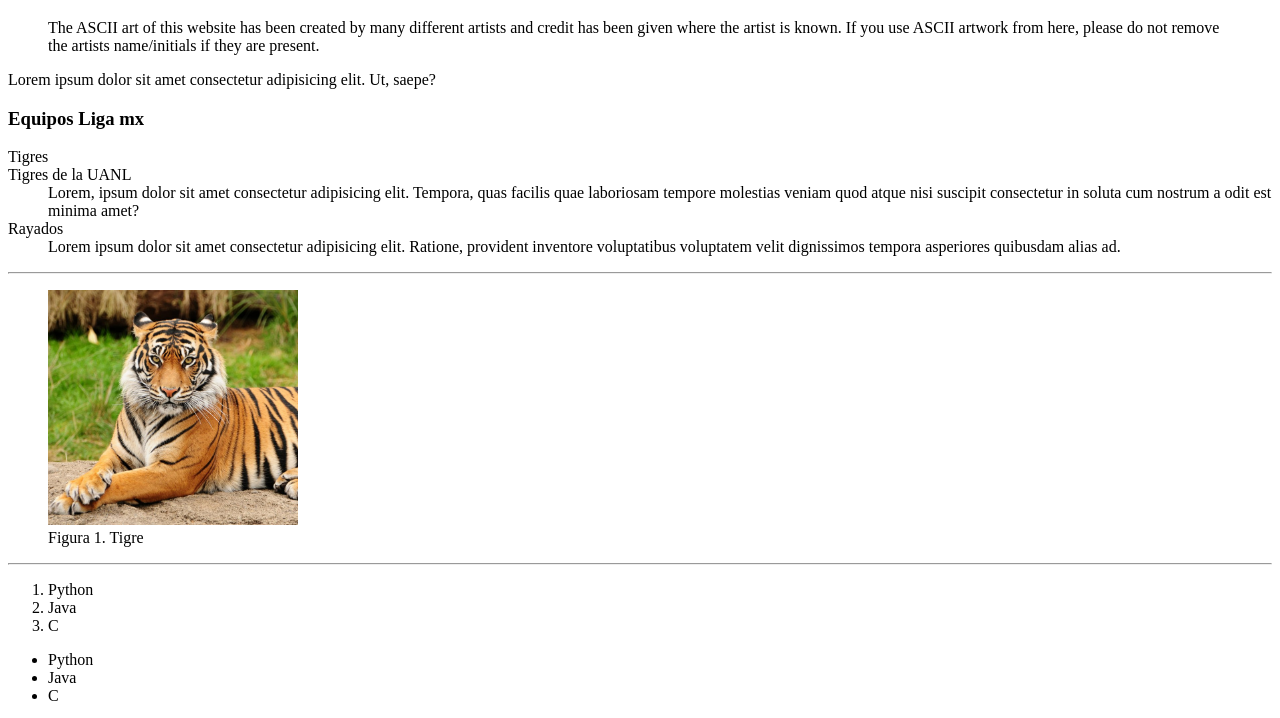
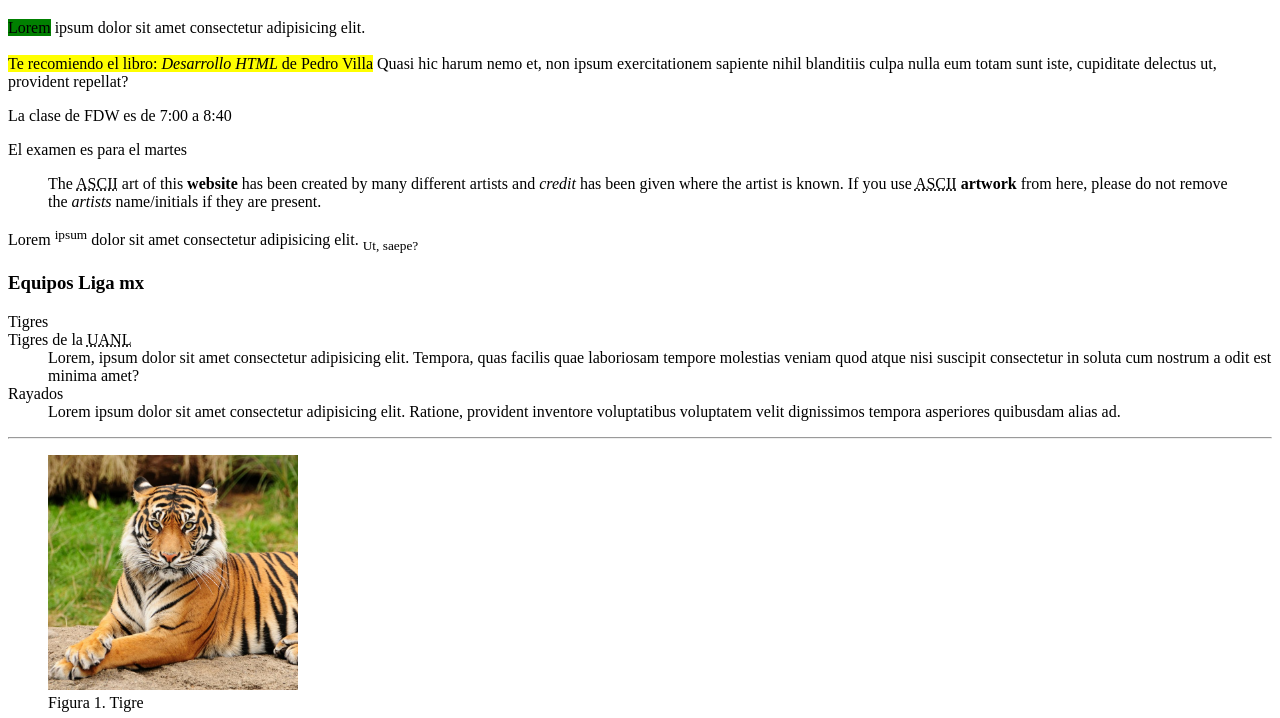
Before and after one commit to LIIgabriel/w52_9_feb, a plain HTML site: page index.html in a window 1280 px wide. Shown: the part 61-779 px from the top of the page. Drawn offline with Linux system fonts and the light colour scheme.

Commit message:
tags de texto

```diff
--- a/index.html
+++ b/index.html
@@ -15,18 +15,40 @@
     <!-- Contenido -->
     <main>
       <article>
+        <p>
+          <span style="background-color: green">Lorem</span> ipsum dolor sit
+          amet consectetur adipisicing elit. <br /><br />
+          <mark
+            >Te recomiendo el libro: <cite>Desarrollo HTML</cite> de Pedro
+            Villa</mark
+          >
+          Quasi hic harum nemo et, non ipsum exercitationem sapiente nihil
+          blanditiis culpa nulla eum totam sunt iste, cupiditate delectus ut,
+          provident repellat?
+        </p>
+        <p>La clase de FDW es de <time>7:00</time> a <time>8:40</time></p>
+        <p>El examen es para el <time datetime="2022-03-23 09:00">martes</time></p>
+
         <!-- Bloque para citas -->
         <blockquote cite="https://www.asciiart.eu/">
-          The ASCII art of this website has been created by many different
-          artists and credit has been given where the artist is known. If you
-          use ASCII artwork from here, please do not remove the artists
-          name/initials if they are present.
+          The
+          <abbr title="American Standard Code for Information Interchange"
+            >ASCII</abbr
+          >
+          art of this <b>website</b> has been created by many different artists
+          and <i>credit</i> has been given where the artist is known. If you use
+          <abbr title="American Standard Code for Information Interchange"
+            >ASCII</abbr
+          >
+          <strong>artwork</strong> from here, please do not remove the
+          <em>artists</em> name/initials if they are present.
         </blockquote>
 
         <!-- Contenedor genérico -->
         <div>
           <p>
-            Lorem ipsum dolor sit amet consectetur adipisicing elit. Ut, saepe?
+            Lorem <sup>ipsum</sup> dolor sit amet consectetur adipisicing elit.
+            <sub>Ut, saepe?</sub>
           </p>
         </div>
 
@@ -34,7 +56,7 @@
         <h3>Equipos Liga mx</h3>
         <dl>
           <dt>Tigres</dt>
-          <dt>Tigres de la UANL</dt>
+          <dt>Tigres de la <abbr title="">UANL</abbr></dt>
           <dd>
             Lorem, ipsum dolor sit amet consectetur adipisicing elit. Tempora,
             quas facilis quae laboriosam tempore molestias veniam quod atque
@@ -71,7 +93,12 @@
         </ul>
 
         <!-- Párrafo -->
-        <p>Lorem ipsum dolor sit amet consectetur adipisicing elit. Ducimus quos cumque rerum quod et laborum libero minima consequuntur dolorem eos molestias provident, perferendis, rem adipisci quia modi voluptate inventore omnis.</p>
+        <p>
+          Lorem ipsum dolor sit amet consectetur adipisicing elit. Ducimus quos
+          cumque rerum quod et laborum libero minima consequuntur dolorem eos
+          molestias provident, perferendis, rem adipisci quia modi voluptate
+          inventore omnis.
+        </p>
 
         <!-- Texto preformateado -->
         <pre>
@@ -95,7 +122,6 @@ jgs ||      \\       _//'||
     \_\     |_/          ||
     `'"                  \_\
         </pre>
-
       </article>
     </main>
 
@@ -104,6 +130,12 @@ jgs ||      \\       _//'||
       <address>
         <p>Desarrollador: Yo mero</p>
       </address>
+      <small>
+        Lorem ipsum dolor sit amet consectetur, adipisicing elit. Non distinctio
+        inventore necessitatibus neque explicabo asperiores ipsum placeat
+        veritatis voluptates ex. Similique debitis eaque iste, molestiae harum
+        placeat. Minus, culpa. Temporibus.
+      </small>
     </footer>
   </body>
 </html>
```
Lines whose indentation alone changed are shown as unchanged.
